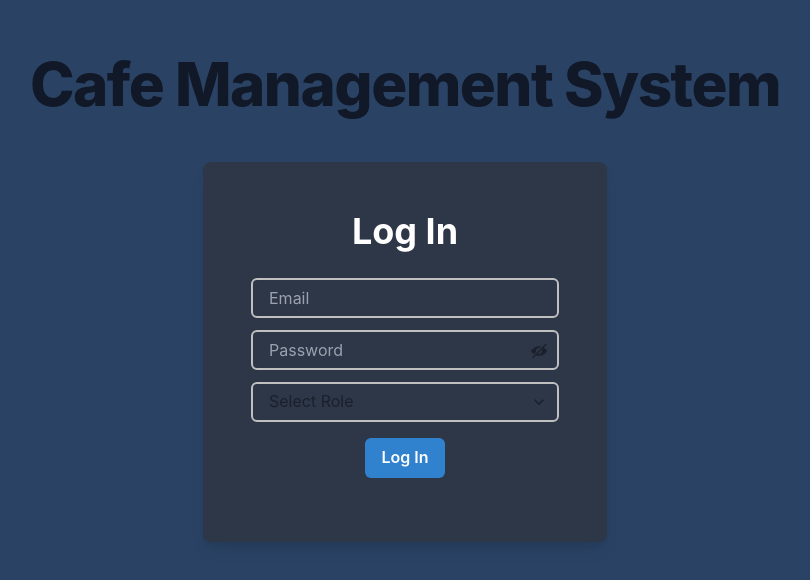
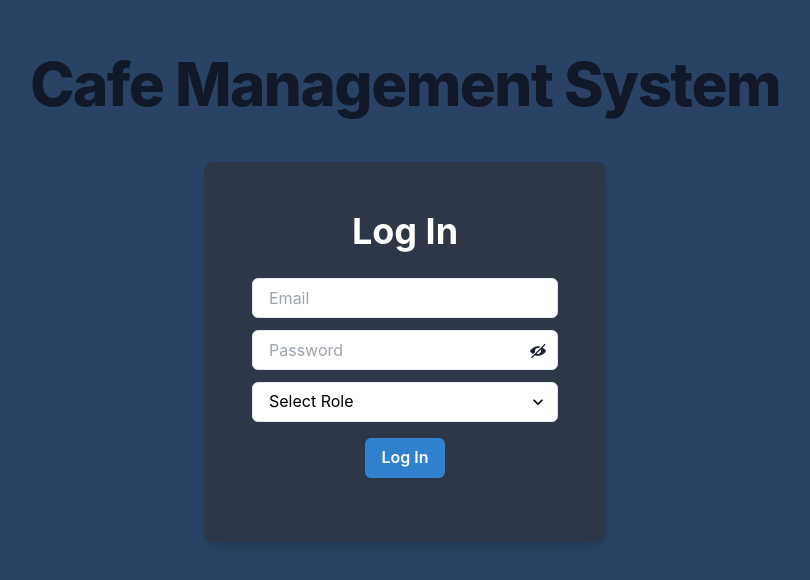
Before and after one commit to Iamben0/Cafe-Management, a Next.js app in the folder frontend/: page / in a window 1280 px wide. Shown: the part 102-682 px from the top of the page, without its empty margins (235-1045 px from the left). Built offline with nearby package versions, Linux system fonts and the light colour scheme.

Commit message:
update on login page css

```diff
--- /dev/null
+++ b/frontend/app/manager/page.jsx
@@ -0,0 +1,9 @@
+import React from 'react';
+
+// After login, will appear as localhost:3000/account
+
+const Account = () => {
+	return <div>Welcome to your account!</div>;
+};
+
+export default Account;
--- /dev/null
+++ b/frontend/app/owner/page.jsx
@@ -0,0 +1,9 @@
+import React from 'react';
+
+// After login, will appear as localhost:3000/account
+
+const Account = () => {
+	return <div>Welcome to your account!</div>;
+};
+
+export default Account;
--- /dev/null
+++ b/frontend/app/staff/page.jsx
@@ -0,0 +1,9 @@
+import React from 'react';
+
+// After login, will appear as localhost:3000/account
+
+const Account = () => {
+	return <div>Welcome to your account!</div>;
+};
+
+export default Account;
--- a/frontend/components/Login.js
+++ b/frontend/components/Login.jsx
@@ -30,10 +30,6 @@ const usersDetails = [
 ];
 
 const Login = () => {
-	// const formBackground = useColorModeValue('gray.200', 'gray.700');
-	// const { colorMode, toggleColorMode } = useColorMode();
-	// const isDark = colorMode === 'dark';
-
 	const [isPasswordVisible, setIsPasswordVisible] = useState(false);
 	const [email, setEmail] = useState('');
 	const [password, setPassword] = useState('');
@@ -50,14 +46,28 @@ const Login = () => {
 		);
 		if (eachUser) {
 			setMessage('Logged in successfully!');
-			setTimeout(() => {
-				router.push('/account');
-			}, 300);
+			if (eachUser.role === 'Admin') {
+				setTimeout(() => {
+					router.push('/admin');
+				}, 300);
+			} else if (eachUser.role === 'Owner') {
+				setTimeout(() => {
+					router.push('/owner');
+				}, 300);
+			} else if (eachUser.role === 'Manager') {
+				setTimeout(() => {
+					router.push('/manager');
+				}, 300);
+			} else if (eachUser.role === 'Staff') {
+				setTimeout(() => {
+					router.push('/staff');
+				}, 300);
+			}
+			// localStorage.setItem('role', role);
 		} else {
 			setMessage('Invalid User Account');
 		}
 	};
-
 	return (
 		<Flex
 			flexDirection='column'
@@ -93,9 +103,8 @@ const Login = () => {
 							name='email'
 							type='email'
 							placeholder='Email'
-							variant='filled'
-							borderColor='silver'
-							bg='gray.700'
+							bg='white'
+							textColor='black'
 							onChange={(e) => setEmail(e.target.value)}
 						/>
 					</FormControl>
@@ -109,9 +118,8 @@ const Login = () => {
 								name='password'
 								placeholder='Password'
 								type={isPasswordVisible ? 'text' : 'password'}
-								variant='filled'
-								borderColor='silver'
-								bg='gray.700'
+								bg='white'
+								textColor='black'
 								onChange={(e) => setPassword(e.target.value)}
 							/>
 							<InputRightElement h='auto'>
@@ -133,9 +141,8 @@ const Login = () => {
 							id='role'
 							name='role'
 							placeholder='Select Role'
-							variant='filled'
-							borderColor='silver'
-							bg='gray.700'
+							bg='white'
+							color='black'
 							onChange={(e) => setRole(e.target.value)}
 						>
 							<option value='Admin'>Admin</option>
@@ -162,18 +169,11 @@ const Login = () => {
 					</Center>
 				</form>
 
-				{/*
-				<Link mb='2' fontSize='sm' textAlign='center'>
-					Forgot Password
-				</Link> */}
-
-				<FormControl display='flex' alignItems='center' justifyContent='center'>
-					{/* <IconButton
-						isRound
-						icon={isDark ? <SunIcon /> : <MoonIcon />}
-						onClick={toggleColorMode}
-					/> */}
-				</FormControl>
+				<FormControl
+					display='flex'
+					alignItems='center'
+					justifyContent='center'
+				></FormControl>
 			</Flex>
 		</Flex>
 	);
```
Also changed, not shown: frontend/app/admin/page.jsx (renamed from frontend/app/account/page.jsx), frontend/components/Navbar.jsx (added), 1 other file (tests, documents, lock files or other folders).
